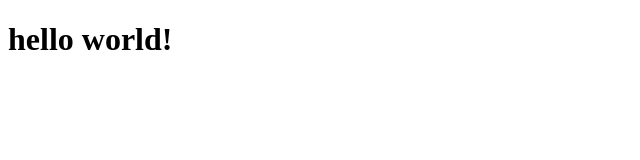
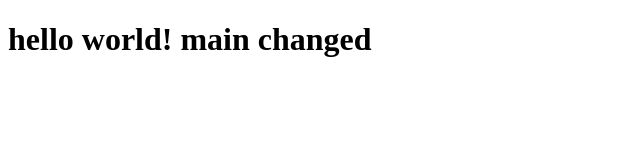
Before and after one commit to Ethett/testing-gh, a plain HTML site: page index.html in a window 1280 px wide. Shown: the whole page, without its empty margins (0-640 px from the left). Drawn offline with Linux system fonts and the light colour scheme.

Commit message:
changed readme

```diff
--- a/index.html
+++ b/index.html
@@ -8,7 +8,7 @@
 </head>
 <body>
 
-	<h1>hello world!</h1>
+	<h1>hello world! main changed</h1>
 
 </body>
 
```
